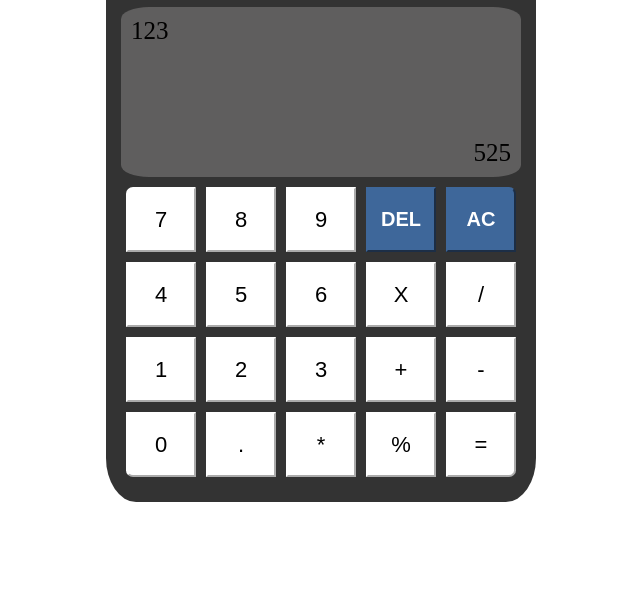
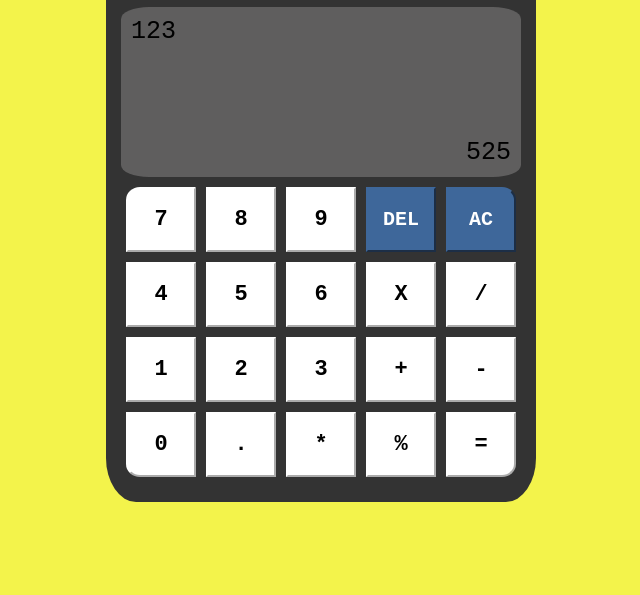
Before and after one commit to MR-Elbarbary/Calculator, a plain HTML site: page index.html in a window 1280 px wide. Shown: the part 221-816 px from the top of the page, without its empty margins (319-959 px from the left). Drawn offline with Linux system fonts and the light colour scheme.

Commit message:
Add fonts

```diff
--- a/style.css
+++ b/style.css
@@ -1,9 +1,14 @@
+*{
+    font-family: 'Orbitron', 'Digital-7', 'Courier New', monospace;
+}
+
 body{
     min-height: 100vh;
     display: flex;
     flex: 0 1 auto;
     justify-content: center;
     align-items: center;
+    background-color: rgb(243, 243, 75);
 }
 
 .calculator{
@@ -28,6 +33,7 @@ body{
     font-size: 25px;
     padding: 10px;
     justify-content: space-between;
+    font-family: 'Orbitron', 'Digital-7', 'Courier New', monospace;
 }
 
 .result{
@@ -55,7 +61,6 @@ body{
     color: white;
     border-color: #3e679a;
     font-size: 20px;
-    font-weight: bold;
     padding: 0px 6px;
 }
 
@@ -65,22 +70,23 @@ button{
     border-color: white;
     flex: 1 1 0;
     font-size: 22px;
+    font-weight: bold;
 }
 
 #topLeft{
-    border-radius: 10% 0% 0% 0%;
+    border-radius: 20% 0% 0% 0%;
 }
 
 #ac{
-    border-radius: 0% 10% 0% 0%;
+    border-radius: 0% 20% 0% 0%;
 }
 
 #equal{
-    border-radius: 0% 0% 10% 0%;
+    border-radius: 0% 0% 20% 0%;
 }
 
 #bottomLeft{
-    border-radius: 0% 0% 0% 10%;
+    border-radius: 0% 0% 0% 20%;
 }
 
 .head{
```
